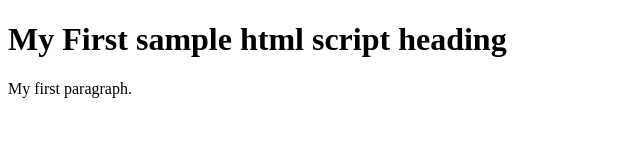
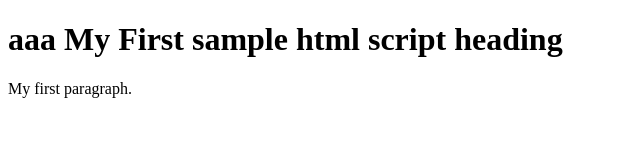
Before and after one commit to 14sudharsan/docker, a plain HTML site: page index.html in a window 1280 px wide. Shown: the whole page, without its empty margins (0-640 px from the left). Drawn offline with Linux system fonts and the light colour scheme.

Commit message:
updating html files

```diff
--- a/index.html
+++ b/index.html
@@ -2,7 +2,7 @@
 <html>
 <body>
 
-<h1>My First sample html script heading</h1>
+<h1>aaa My First sample html script heading</h1>
 <p>My first paragraph.</p>
 
 </body>
```
